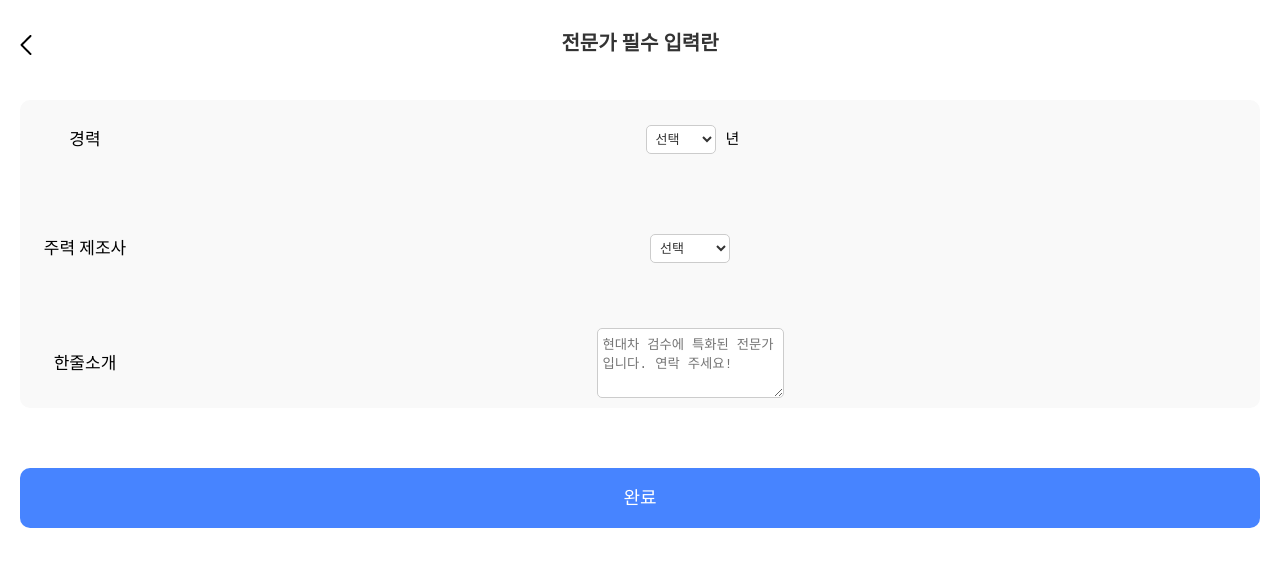
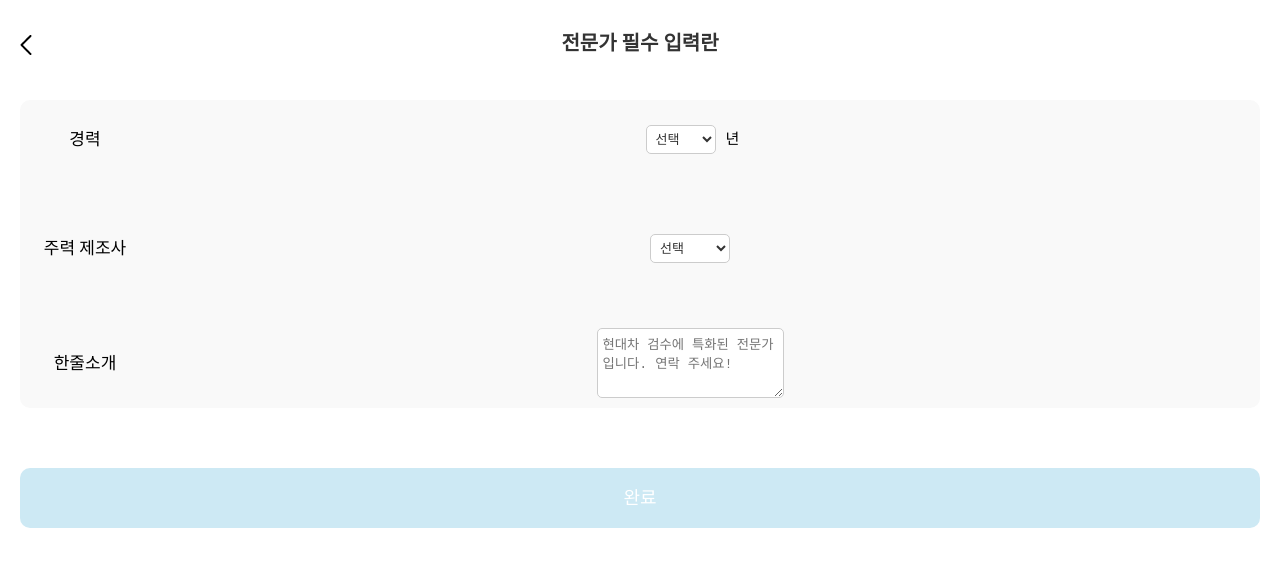
Before and after one commit to KEBBootCamp/Frontend, a React (Vite) app: page /sign-up-expert in a window 1280 px wide. Shown: the top 566 px of the page. Built offline with nearby package versions, Linux system fonts and the light colour scheme; a web font is replaced by a local one.

Commit message:
feat: 전문가 회원가입 페이지 버튼 활성화 구현

```diff
--- a/src/components/SignUp/SignUpExpert.jsx
+++ b/src/components/SignUp/SignUpExpert.jsx
@@ -1,4 +1,4 @@
-import React, { useState } from "react";
+import React, { useEffect, useState } from "react";
 import { styled } from "styled-components";
 import BackHeader from "../common/BackHeader";
 import Dropdown from "../common/Dropdown";
@@ -11,6 +11,8 @@ function SignUpExpert() {
     const navigate = useNavigate();
     const [mainManufacturer, setMainManufacturer] = useState("");
     const [experience, setExperience] = useState("");
+    const [expertIntro, setExpertIntro] = useState("");
+    const [isSatisfied, setIsSatisfied] = useState(false);
 
     const handleMainManufacturer = (e) => {
         setMainManufacturer(e.target.value);
@@ -20,9 +22,24 @@ function SignUpExpert() {
         setExperience(e.target.value);
     };
 
+    const handleExpertIntroChange = (e) => {
+        setExpertIntro(e.target.value);
+    };
+
     const handleClickNextBtn = () => {
         navigate("/sign-up-done", { state: { userType: "expert" } });
     };
+
+    useEffect(() => {
+        const validateBtn = () => {
+            if (mainManufacturer && experience && expertIntro) {
+                setIsSatisfied(true);
+            } else {
+                setIsSatisfied(false);
+            }
+        };
+        validateBtn();
+    }, [mainManufacturer, experience, expertIntro]);
 
     return (
         <SignUpExpertWrapper>
@@ -57,12 +74,19 @@ function SignUpExpert() {
                     <SelectExpertBox>
                         <LeftBox>한줄소개</LeftBox>
                         <RightBox>
-                            <ExpertIntro type="text" placeholder="현대차 검수에 특화된 전문가입니다. 연락 주세요!" />
+                            <ExpertIntro
+                                type="text"
+                                placeholder="현대차 검수에 특화된 전문가입니다. 연락 주세요!"
+                                value={expertIntro}
+                                onChange={handleExpertIntroChange}
+                            />
                         </RightBox>
                     </SelectExpertBox>
                 </SelectExpertBoxWrapper>
                 <SelectNextBtnWrapper>
-                    <SelectNextBtn onClick={handleClickNextBtn}>완료</SelectNextBtn>
+                    <SelectNextBtn onClick={handleClickNextBtn} $isSatisfied={isSatisfied}>
+                        완료
+                    </SelectNextBtn>
                 </SelectNextBtnWrapper>
             </SignUpExpertContainer>
         </SignUpExpertWrapper>
@@ -166,7 +190,7 @@ const SelectNextBtn = styled.button`
     font-size: 1.8rem;
 
     border-radius: 1rem;
-    background-color: #4784ff;
+    background-color: ${({ $isSatisfied }) => ($isSatisfied ? "#4784ff" : "#cde9f4")};
     color: white;
 
     cursor: pointer;
```
